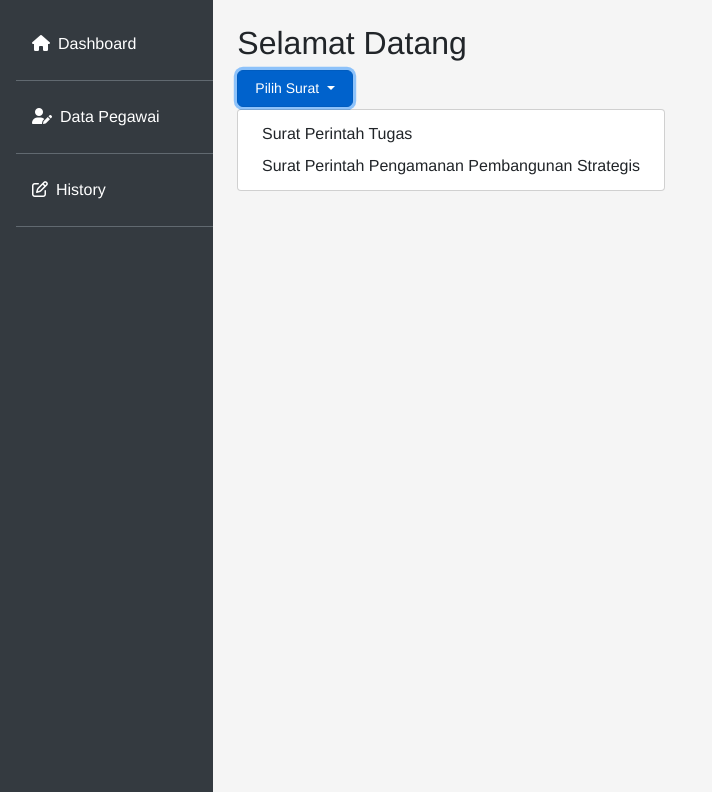
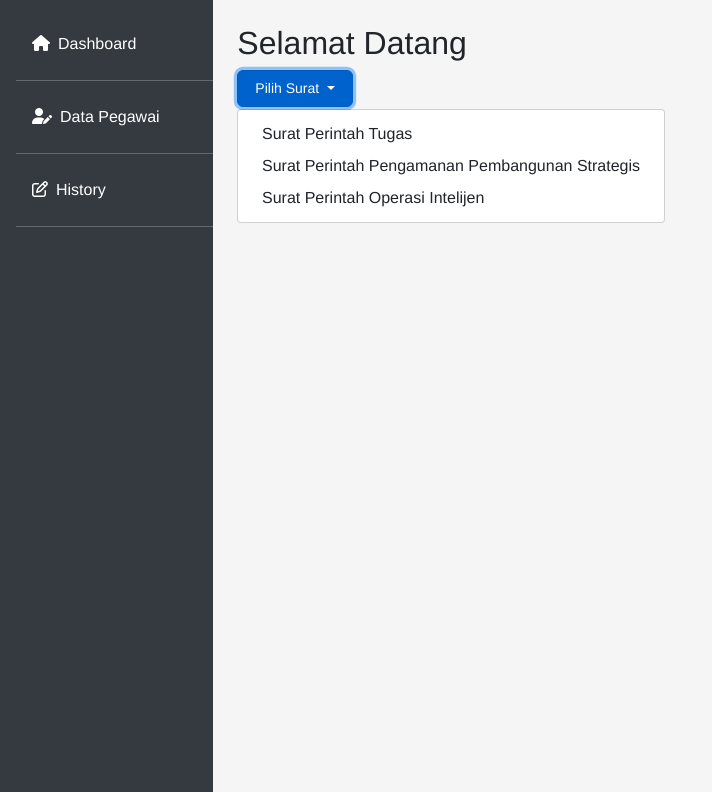
Before and after one commit to Internship-2-0/Kejari, a PHP site: page / in a window 1280 px wide, after a click on "Pilih Surat". Shown: the part 56-848 px from the top of the page, without its empty margins (0-712 px from the left). Run offline with PHP 8.4, Linux system fonts and the light colour scheme; a user stored in the database is signed in; some libraries are stand-ins or nearby versions.

Commit message:
Update home.php

```diff
--- a/pages/home.php
+++ b/pages/home.php
@@ -8,6 +8,7 @@
     <div class="dropdown-menu">
       <a class="dropdown-item" href="index.php?halaman=spt">Surat Perintah Tugas</a>
       <a class="dropdown-item" href="index.php?halaman=sppps">Surat Perintah Pengamanan Pembangunan Strategis</a>
+      <a class="dropdown-item" href="index.php?halaman=sppps">Surat Perintah Operasi Intelijen</a>
     </div>
   </div>
 </div>
```
